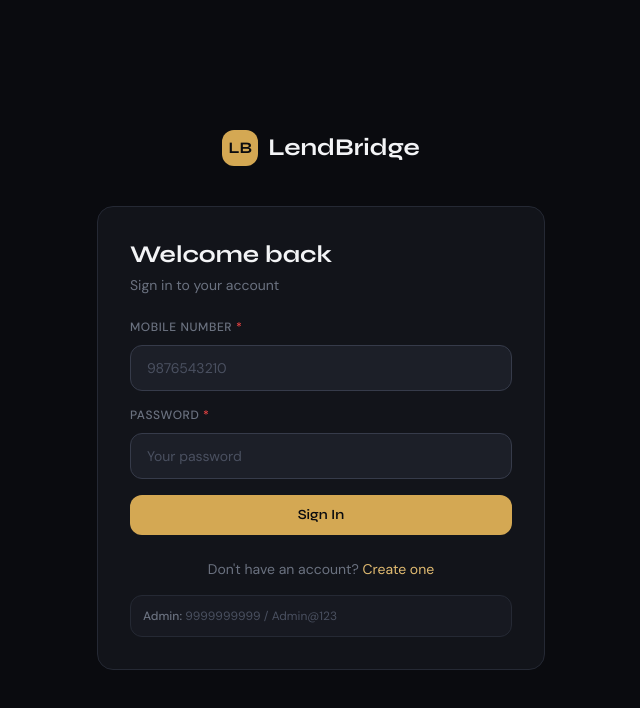
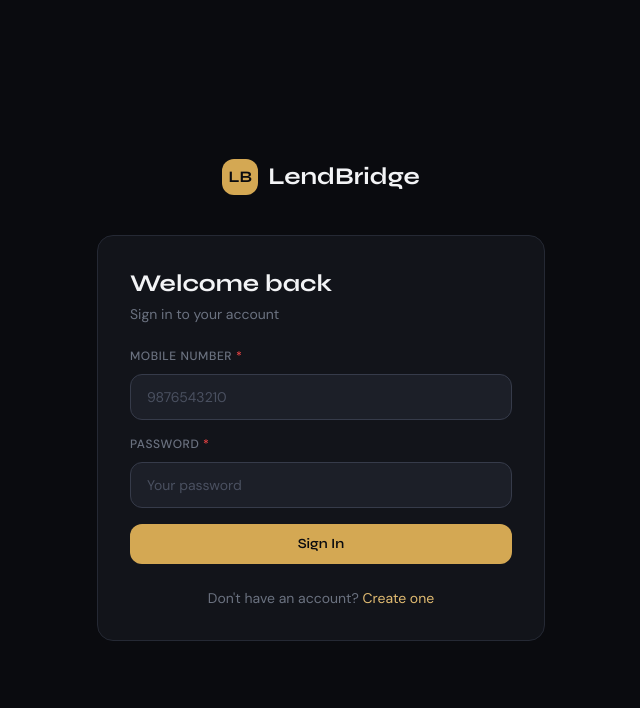
Before and after one commit to darshank2412/lendbridge-frontend, a React (Vite) app: page /login in a window 1280 px wide. Shown: the top 708 px of the page, without its empty margins (319-959 px from the left). Built offline with nearby package versions, Linux system fonts and the light colour scheme.

Commit message:
Remove admin credentials from login page

```diff
--- a/src/pages/auth/Login.jsx
+++ b/src/pages/auth/Login.jsx
@@ -3,14 +3,12 @@ import { useNavigate, Link } from 'react-router-dom'
 import { useAuthStore } from '../../store/authStore'
 import { Alert, Field, Spinner } from '../../components/ui'
 import api from '../../api/client'
-
 export default function LoginPage() {
   const navigate = useNavigate()
   const { login } = useAuthStore()
   const [form, setForm] = useState({ phone: '', password: '' })
   const [loading, setLoading] = useState(false)
   const [error, setError] = useState('')
-
   const handleLogin = async (e) => {
     e.preventDefault()
     setLoading(true); setError('')
@@ -36,25 +34,20 @@ export default function LoginPage() {
       setError('Invalid phone number or password')
     } finally { setLoading(false) }
   }
-
   return (
     <div className="min-h-screen bg-ink-950 flex items-center justify-center p-6">
       <div className="w-full max-w-md">
-        {/* Logo */}
         <div className="flex items-center gap-2.5 justify-center mb-10">
           <div className="w-9 h-9 rounded-xl bg-gold-500 flex items-center justify-center">
             <span className="text-ink-950 text-base font-display font-bold">LB</span>
           </div>
           <span className="font-display font-bold text-ink-100 text-2xl">LendBridge</span>
         </div>
-
         <div className="card p-8 animate-fade-up">
           <h2 className="font-display text-2xl font-bold text-ink-100 mb-1">Welcome back</h2>
           <p className="text-ink-400 text-sm mb-6">Sign in to your account</p>
-
           <Alert type="error" message={error} />
           {error && <div className="mb-4" />}
-
           <form onSubmit={handleLogin} className="space-y-4">
             <Field label="Mobile Number" required>
               <input
@@ -77,16 +70,10 @@ export default function LoginPage() {
               {loading ? <Spinner size="sm" /> : 'Sign In'}
             </button>
           </form>
-
           <p className="text-center text-sm text-ink-400 mt-6">
             Don't have an account?{' '}
             <Link to="/register" className="text-gold-400 hover:text-gold-300">Create one</Link>
           </p>
-
-          {/* Admin hint */}
-          <div className="mt-4 p-3 rounded-xl bg-ink-800/50 border border-ink-700 text-xs text-ink-500">
-            <span className="text-ink-400 font-medium">Admin:</span> 9999999999 / Admin@123
-          </div>
         </div>
       </div>
     </div>
```
